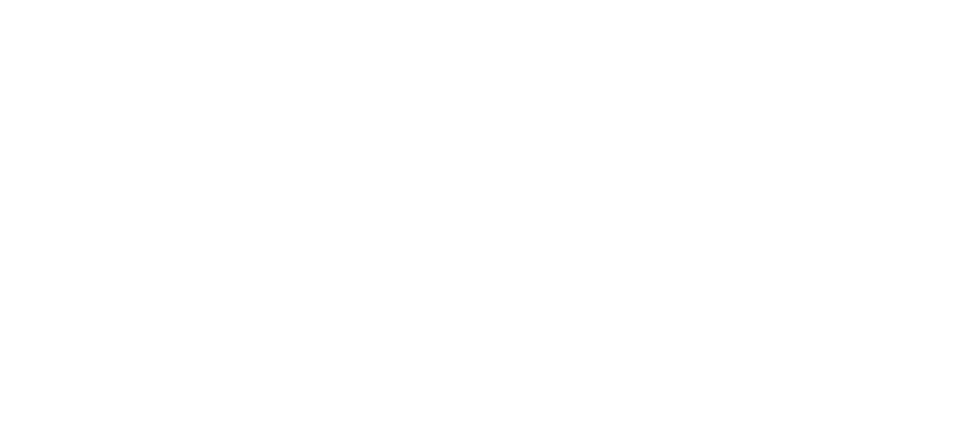
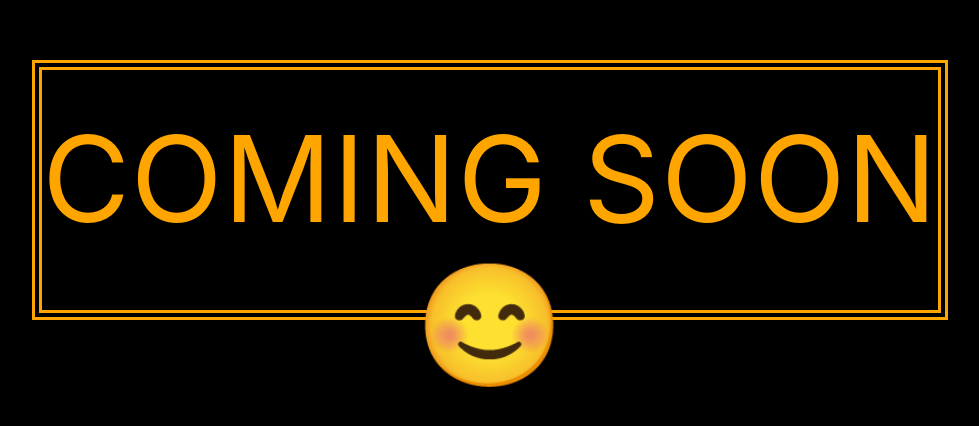
Before and after one commit to chiaka1996/rain_website, a React (Create React App) app: page / in a window 1280 px wide. Shown: the part 130-556 px from the top of the page, without its empty margins (150-1129 px from the left). Built offline with nearby package versions, Linux system fonts and the light colour scheme.

Commit message:
added comming soon

```diff
--- a/src/App.css
+++ b/src/App.css
@@ -36,3 +36,58 @@
     transform: rotate(360deg);
   }
 }
+
+
+
+body {
+  padding: 0;
+  margin: 0;
+  box-sizing: border-box;
+  background-color: #000;
+}
+.message {
+  display: flex;
+  justify-content: center;
+  perspective: 500;
+  padding-top: 25vh;
+}
+.texts {
+  position: relative;
+  transform-style: preserve-3d;
+  transition: transform 1s;
+  color: #FFA500;
+  letter-spacing: 1px;
+  text-transform: uppercase;
+  font-size: 15vh;
+  line-height: normal;
+  cursor: wait;
+  height: 30vh;
+  width: 70%;
+  outline: 10px;
+  outline-style: double;
+  text-align: center;
+}
+.texts:hover {
+  transform: rotateY(180deg);
+}
+.text {
+  position: absolute;
+  top: 15%;
+  left: 0;
+  width: 100%;
+  height: 100%;
+  backface-visibility: hidden;
+}
+
+.text-front {
+  z-index: 1;
+}
+.text-back {
+  transform: rotateY(180deg);
+}
+
+@media screen and (max-width:995px){
+  .texts{
+    font-size: 25vh;
+  }
+}
--- a/src/App.js
+++ b/src/App.js
@@ -19,6 +19,21 @@
           Learn React
         </a>
       </header> */}
+      <div className="message">
+        <div className="texts">
+          <div className="text text-front">
+            coming soon{" "}
+            <span role="img" aria-label="none">
+              😊
+            </span>
+          </div>
+          <div className="text text-back">
+            <span role="img" aria-label="none">
+              😌
+            </span>
+          </div>
+        </div>
+      </div>
     </div>
   );
 }
```
